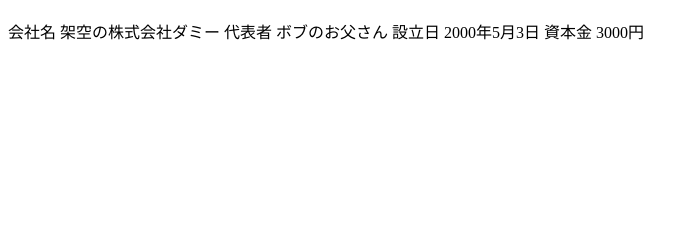
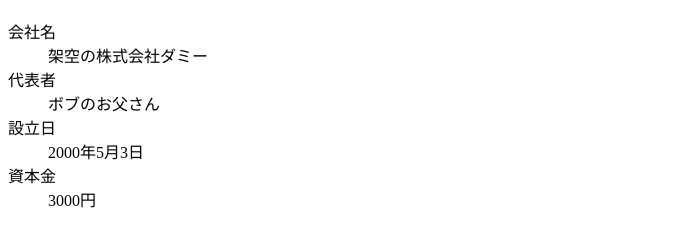
Before and after one commit to marina-915/creatersquest, a plain HTML site: page Chapter10/quest/index.html in a window 1280 px wide. Shown: the part 70-316 px from the top of the page, without its empty margins (0-698 px from the left). Drawn offline with Linux system fonts and the light colour scheme.

Commit message:
chapter10

```diff
--- a/Chapter10/quest/index.html
+++ b/Chapter10/quest/index.html
@@ -6,15 +6,15 @@
 </head>
 <body>
   <h1>会社概要</h1>
-
-  会社名
-  架空の株式会社ダミー
-  代表者
-  ボブのお父さん
-  設立日
-  2000年5月3日
-  資本金
-  3000円
-
+<dl>
+  <dt>会社名</dt>
+  <dd>架空の株式会社ダミー</dd>
+  <dt>代表者</dt>
+  <dd>ボブのお父さん</dd>
+  <dt>設立日</dt>
+  <dd>2000年5月3日</dd>
+  <dt>資本金</dt>
+  <dd>3000円</dd>
+</dl>
 </body>
 </html>
```
